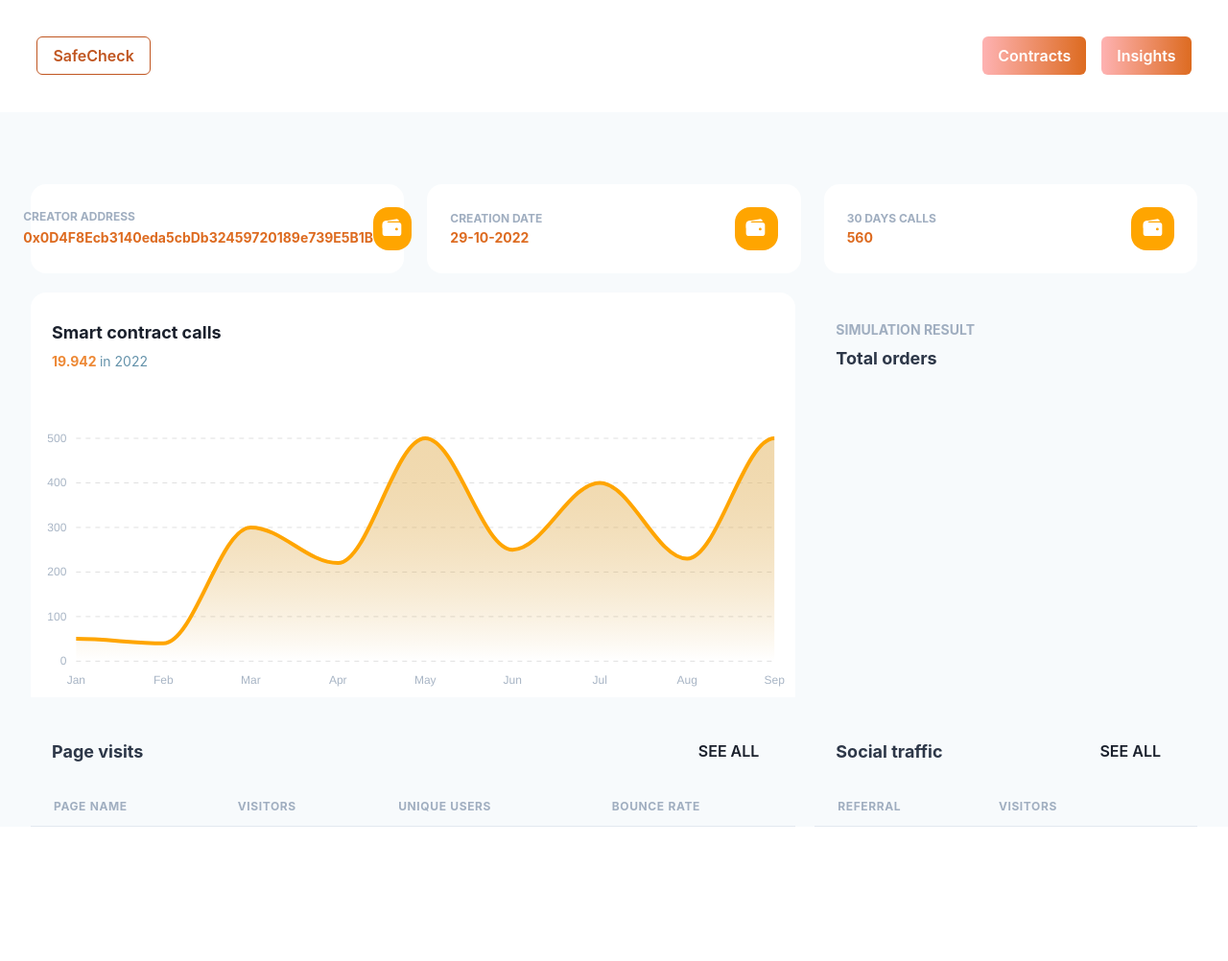
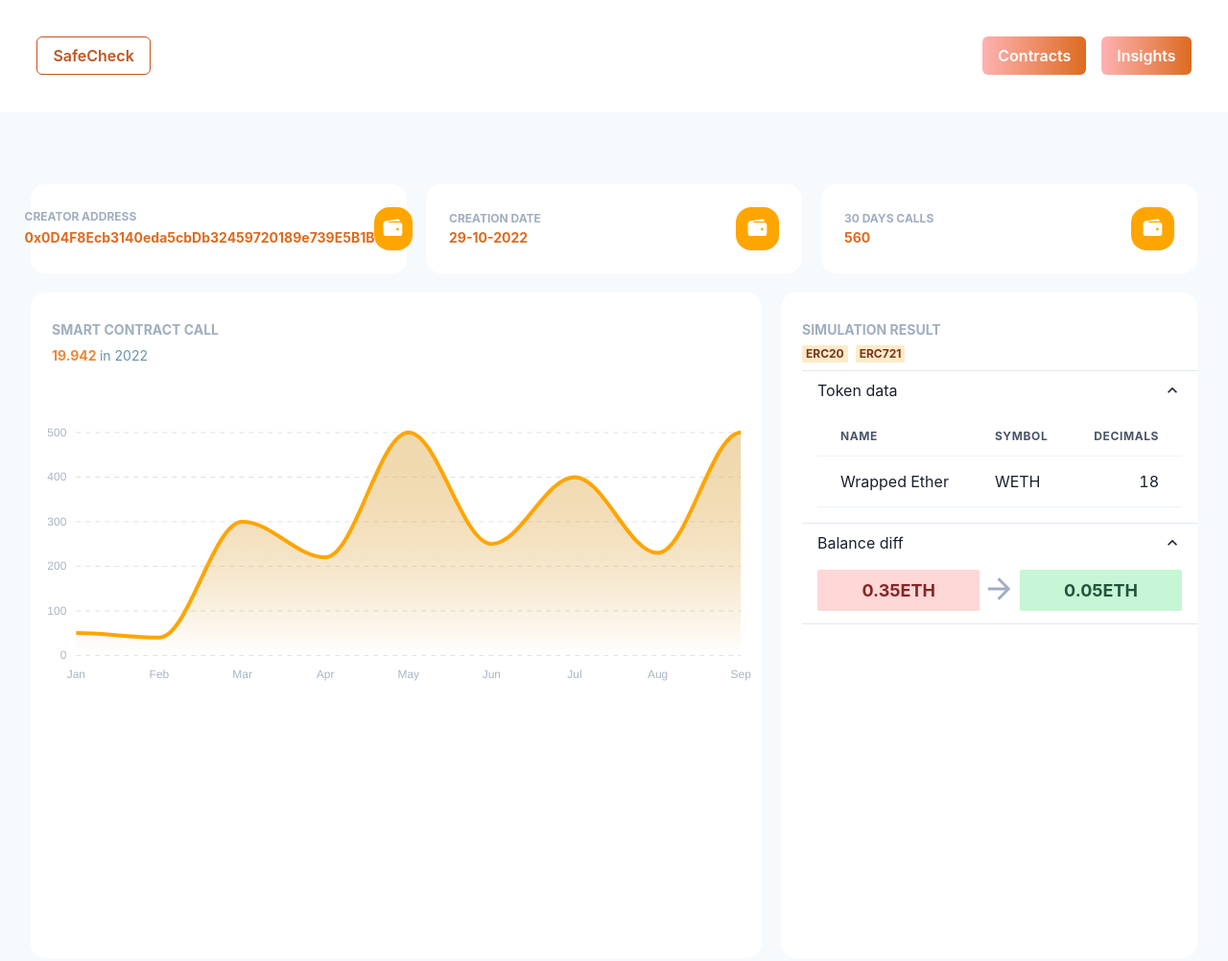
Before and after one commit to julio4/safecheck-monorepo, a React app in the folder packages/front/: page /SimulationResult in a window 1280 px wide. Shown: the whole page at 96% size. Before the commit the page ends 862 px from the top, so only its background shows below. Built offline with nearby package versions, Linux system fonts and the light colour scheme.

Commit message:
feat: dashboard simulation static end

```diff
--- a/packages/front/src/css/SimulationResult.css
+++ b/packages/front/src/css/SimulationResult.css
@@ -7,3 +7,10 @@
 .apexcharts-canvas{
     background-color: white;
 }
+
+.balanceDiff{
+    text-align: center;
+    margin: auto;
+    vertical-align: middle;
+    justify-content: center;
+}
--- a/packages/front/src/pages/SimulationResult.jsx
+++ b/packages/front/src/pages/SimulationResult.jsx
@@ -18,18 +18,28 @@ import {
     Link,
     useColorMode,
     useColorModeValue,
+    Badge,
+    Stack,
+    Divider,
+    TableCaption,
+    Tfoot,
+    TableContainer,
+    Accordion,
+    AccordionItem,
+    AccordionButton,
+    AccordionPanel,
+    AccordionIcon,
+    GridItem
 } from "@chakra-ui/react";
 
+import { ArrowForwardIcon } from "@chakra-ui/icons";
+
 import {
-    CartIcon,
-    DocumentIcon,
-    GlobeIcon,
     WalletIcon,
 } from "../components/Icons";
 
 import Card from "../components/Card";
 import IconBox from "../components/IconBox";
-import BarChart from "../components/BarChart";
 import LineChart from "../components/LineChart";
 
 import '../css/SimulationResult.css';
@@ -115,18 +125,10 @@ const lineChartOptions = {
 };
 
 const SimulationResult = () => {
-    const iconBlue = useColorModeValue("blue.500", "blue.500");
     const iconBoxInside = useColorModeValue("white", "white");
-    const textColor = useColorModeValue("gray.700", "white");
-    const tableRowColor = useColorModeValue("#F7FAFC", "navy.900");
-    const borderColor = useColorModeValue("gray.200", "gray.600");
-    const textTableColor = useColorModeValue("gray.500", "white");
-
-    const { colorMode } = useColorMode();
-
 
     return <Flex flexDirection='column' backgroundColor={'gray.50'} pt={{ base: "120px", md: "75px" }}>
-        <SimpleGrid padding={{ base: "0 0.5rem", md: "0 2rem" }} className="simulationDataGrid" columns={{ sm: 1, md: 1, xl: 3 }} spacing='24px' mb='20px'>
+        <SimpleGrid padding={{ base: "0 0.5rem", md: "0 2rem" }} className="simulationDataGrid" columns={{ sm: 1, md: 1, xl: 3 }} mb='20px' gap='20px'>
             <Card>
                 <Flex
                     flexDirection='row'
@@ -218,15 +220,12 @@ const SimulationResult = () => {
             templateRows={{ lg: "repeat(2, auto)" }}
             gap='20px'>
             <Card borderRadius='1rem'
-                bg={
-                    "white"
-                    //"linear-gradient(81.62deg, #313860 2.25%, #151928 79.87%)"
-                }
+                bg={"white"}
                 p='0px'
                 maxW={{ md: "100%" }}>
                 <Flex direction='column' mb='40px' p='28px 0px 0px 22px'>
-                    <Text fontSize='lg' fontWeight='bold' mb='6px'>
-                        Smart contract calls
+                    <Text color='gray.400' fontSize='sm' fontWeight='bold' mb='6px'>
+                        SMART CONTRACT CALL
                     </Text>
                     <Text color='#6492aa' fontSize='sm'>
                         <Text as='span' color='orange.400' fontWeight='bold'>
@@ -238,83 +237,78 @@ const SimulationResult = () => {
                 <Box minH='300px'>
                     <LineChart
                         chartData={lineChartData}
-                        chartOptions={lineChartOptions}
-                    />
+                        chartOptions={lineChartOptions} />
                 </Box>
             </Card>
-            <Card p='0px' maxW={{ sm: "320px", md: "100%" }}>
+            <Card p='0px' maxW={{ md: "100%" }} backgroundColor='white' borderRadius="1rem">
                 <Flex direction='column' mb='40px' p='28px 0px 0px 22px'>
                     <Text color='gray.400' fontSize='sm' fontWeight='bold' mb='6px'>
                         SIMULATION RESULT
                     </Text>
-                    <Text color={textColor} fontSize='lg' fontWeight='bold'>
-                        Total orders
-                    </Text>
+                    <Stack direction='row'>
+                        <Badge colorScheme='orange'>ERC20</Badge>
+                        <Badge colorScheme='orange'>ERC721</Badge>
+                    </Stack>
+                    <Accordion margin={"0.5rem 0"} defaultIndex={[0, 1]} allowMultiple>
+                        <AccordionItem>
+                            <h2>
+                                <AccordionButton>
+                                    <Box flex='1' textAlign='left'>
+                                        Token data
+                                    </Box>
+                                    <AccordionIcon />
+                                </AccordionButton>
+                            </h2>
+                            <AccordionPanel pb={4}>
+                                <TableContainer>
+                                    <Table variant='simple'>
+                                        <Thead>
+                                            <Tr>
+                                                <Th>Name</Th>
+                                                <Th>Symbol</Th>
+                                                <Th isNumeric>Decimals</Th>
+                                            </Tr>
+                                        </Thead>
+                                        <Tbody>
+                                            <Tr>
+                                                <Td>Wrapped Ether</Td>
+                                                <Td>WETH</Td>
+                                                <Td isNumeric>18</Td>
+                                            </Tr>
+                                        </Tbody>
+                                    </Table>
+                                </TableContainer>
+                            </AccordionPanel>
+                        </AccordionItem>
+
+                        <AccordionItem>
+                            <h2>
+                                <AccordionButton>
+                                    <Box flex='1' textAlign='left'>
+                                        Balance diff
+                                    </Box>
+                                    <AccordionIcon />
+                                </AccordionButton>
+                            </h2>
+                            <AccordionPanel pb={4}>
+                                <Grid templateColumns='repeat(20, 1fr)' gap={"0.2rem"}>
+                                    <GridItem colSpan={"9"} w='100%' h='10'>
+                                        <Badge textAlign={"center"} width={"100%"} padding={"0.5rem"} fontSize={"lg"} colorScheme='red'>0.35ETH</Badge>
+                                    </GridItem>
+                                    <GridItem colSpan={"2"} w='100%' h='10'>
+                                        <ArrowForwardIcon color={"gray.400"} height={"100%"} width={"100%"} />
+                                    </GridItem>
+                                    <GridItem colSpan={"9"} w='100%' h='10'>
+                                        <Badge textAlign={"center"} width={"100%"} padding={"0.5rem"} fontSize={"lg"} colorScheme='green'>0.05ETH</Badge>
+                                    </GridItem>
+                                </Grid>
+                            </AccordionPanel>
+                        </AccordionItem>
+                    </Accordion>
+
                 </Flex>
                 <Box minH='300px'>
                     {/* <BarChart chartData={barChartData} chartOptions={barChartOptions} /> */}
-                </Box>
-            </Card>
-            <Card p='0px' maxW={{ sm: "320px", md: "100%" }}>
-                <Flex direction='column'>
-                    <Flex align='center' justify='space-between' p='22px'>
-                        <Text fontSize='lg' color={textColor} fontWeight='bold'>
-                            Page visits
-                        </Text>
-                        <Button variant='primary' maxH='30px'>
-                            SEE ALL
-                        </Button>
-                    </Flex>
-                    <Box overflow={{ sm: "scroll", lg: "hidden" }}>
-                        <Table>
-                            <Thead>
-                                <Tr bg={tableRowColor}>
-                                    <Th color='gray.400' borderColor={borderColor}>
-                                        Page name
-                                    </Th>
-                                    <Th color='gray.400' borderColor={borderColor}>
-                                        Visitors
-                                    </Th>
-                                    <Th color='gray.400' borderColor={borderColor}>
-                                        Unique users
-                                    </Th>
-                                    <Th color='gray.400' borderColor={borderColor}>
-                                        Bounce rate
-                                    </Th>
-                                </Tr>
-                            </Thead>
-                        </Table>
-                    </Box>
-                </Flex>
-            </Card>
-            <Card p='0px' maxW={{ sm: "320px", md: "100%" }}>
-                <Flex direction='column'>
-                    <Flex align='center' justify='space-between' p='22px'>
-                        <Text fontSize='lg' color={textColor} fontWeight='bold'>
-                            Social traffic
-                        </Text>
-                        <Button variant='primary' maxH='30px'>
-                            SEE ALL
-                        </Button>
-                    </Flex>
-                </Flex>
-                <Box overflow={{ sm: "scroll", lg: "hidden" }}>
-                    <Table>
-                        <Thead>
-                            <Tr bg={tableRowColor}>
-                                <Th color='gray.400' borderColor={borderColor}>
-                                    Referral
-                                </Th>
-                                <Th color='gray.400' borderColor={borderColor}>
-                                    Visitors
-                                </Th>
-                                <Th color='gray.400' borderColor={borderColor}></Th>
-                            </Tr>
-                        </Thead>
-                        <Tbody>
-
-                        </Tbody>
-                    </Table>
                 </Box>
             </Card>
         </Grid>
```
